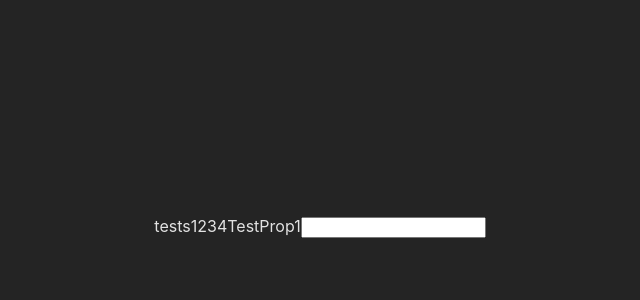
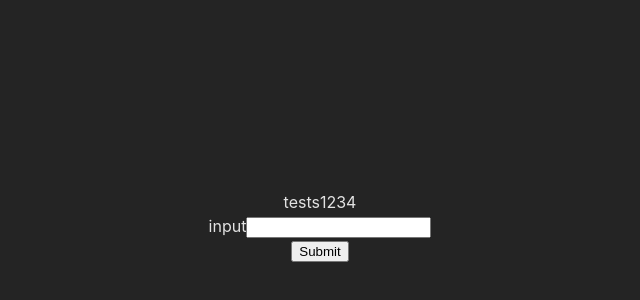
Before and after one commit to Edthev/workWebscraper, a React (Vite) app: page / in a window 1280 px wide. Shown: the part 174-474 px from the top of the page, without its empty margins (320-960 px from the left). Built offline with nearby package versions, Linux system fonts and the light colour scheme.

Commit message:
added form component and functions to handle submitions

```diff
--- a/src/App.jsx
+++ b/src/App.jsx
@@ -1,13 +1,28 @@
 import './App.css'
 import FormComponent from "../components/form.jsx"
+import react, {useState} from 'react'
 
 function App() {
-
+  const [formData,setFormData] = useState({
+    names:''
+  })
+  const handleChange = (e) =>{
+    const {names,value} = e.target;
+    setFormData({...formData, [names]:value})
+  }
+  const handleSubmit = (e) =>{
+    e.preventDefault();
+    setFormData({names:""})
+  }
   return (
     <>
       <div>
         tests1234
-        <FormComponent name="TestProp1" link="#"/>
+        <form>
+          <FormComponent name="input"  isRequired={true} />
+          <div></div>
+          <input type="submit" value="Submit"/>
+        </form>
       </div>
     </>
   )
```
